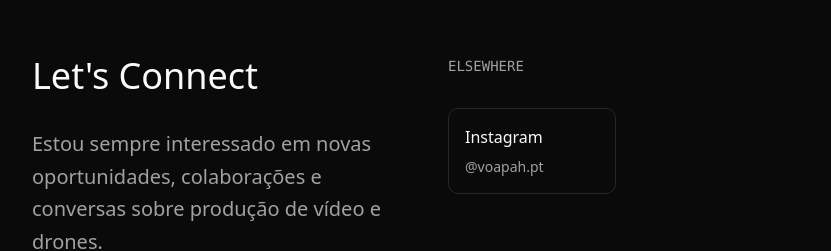
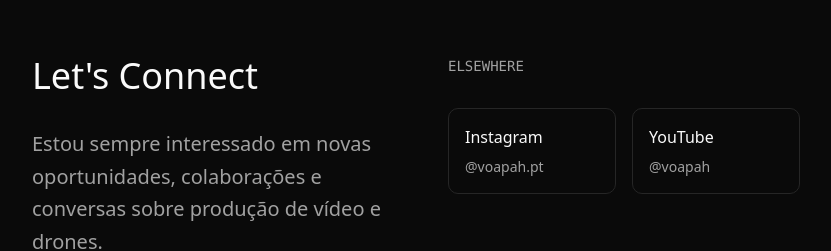
Before and after one commit to devity-web/voapah.pt, a Next.js app: page / in a window 1280 px wide. Shown: the part 1672-1923 px from the top of the page, without its empty margins (224-1055 px from the left). Built offline with nearby package versions, Linux system fonts and the light colour scheme.

Commit message:
feat: youtube link

```diff
--- a/app/page.tsx
+++ b/app/page.tsx
@@ -241,6 +241,11 @@ export default function Home() {
                     handle: '@voapah.pt',
                     url: 'https://instagram.com/voapah.pt',
                   },
+                  {
+                    name: 'YouTube',
+                    handle: '@voapah',
+                    url: 'https://www.youtube.com/@voapah'
+                  }
                 ].map(social => (
                   <Link
                     key={social.name}
```
